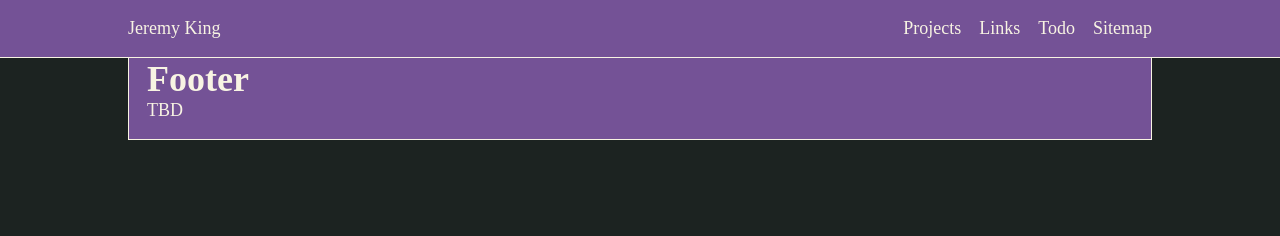
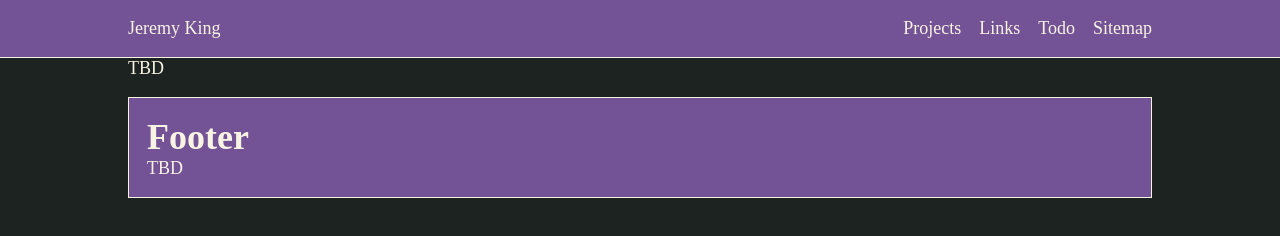
Before and after one commit to codazendev/jgking.dev, an Eleventy site: page content/index.html in a window 1280 px wide. Built offline with nearby package versions, Linux system fonts and the light colour scheme; Eleventy itself is replaced by a stand-in of ours; files that its build step writes are made by us from their sources; a web font is replaced by a local one.

Commit message:
change navbar to not be fixed

```diff
--- a/content/_includes/base.html
+++ b/content/_includes/base.html
@@ -24,11 +24,13 @@
             </div>
         </nav>
 
-        {{ content | safe }}
+        <div class="page">
+            {{ content | safe }}
+            <footer class="box">
+                <h1>Footer</h1>
+                TBD
+            </footer>
+        </div>
 
-        <footer class="box">
-        <h1>Footer</h1>
-            TBD
-        </footer>
     </body>
 </html>
--- a/css/base.css
+++ b/css/base.css
@@ -50,26 +50,25 @@ html {
 
 body {
     margin: 0 auto;
-    width: min(1024px, 80%);
+    /* width: min(1024px, 80%); */
     color: var(--light);
     background: var(--dark);
 }
 
+/* --- Page Width --- */
+nav .inner, .page {
+    max-width: min(1024px, 80%);
+    margin: 0 auto;
+}
+
 /* --- Navigation --- */
 nav {
-    position: fixed;
-    top: 0;
-    left: 0;
-    right: 0;
-    z-index: 100;
     padding: 1rem 0;
     background: var(--content);
-    border-bottom: 1px solid var(--light);
+    border-bottom: 0.1rem solid var(--light);
 }
 
 nav .inner {
-    max-width: 1024px;
-    margin: auto;
     display: flex;
     align-items: center;
     justify-content: space-between;
```
